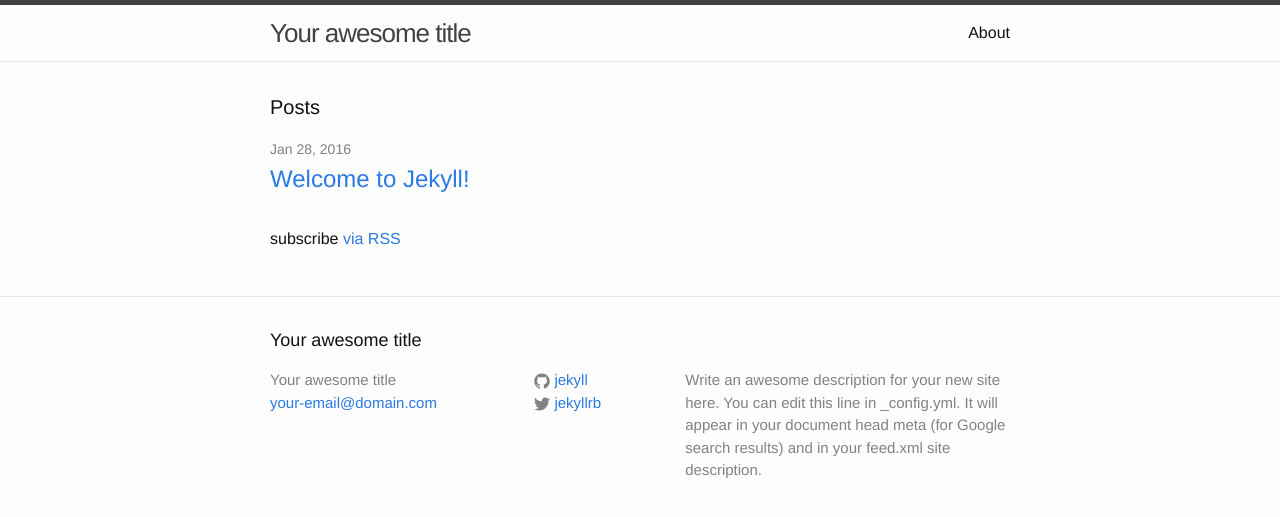
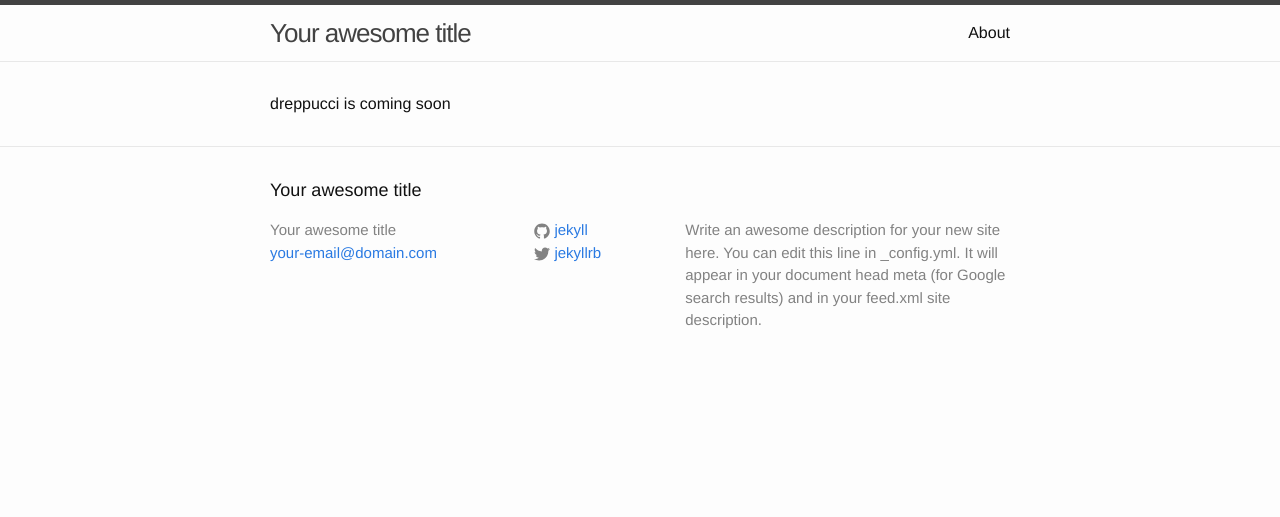
Before and after one commit to dreppucci/dreppucci.github.io, a Jekyll site: the page built from index.html, in a window 1280 px wide. Shown: the top 517 px of the page. Built offline with Jekyll 4.4.1, drawn with Linux system fonts in a browser that asks for light colours.

Commit message:
temporary index

```diff
--- a/index.html
+++ b/index.html
@@ -2,7 +2,7 @@
 layout: default
 ---
 
-<div class="home">
+<!--<div class="home">
 
   <h1 class="page-heading">Posts</h1>
 
@@ -21,3 +21,5 @@ layout: default
   <p class="rss-subscribe">subscribe <a href="{{ "/feed.xml" | prepend: site.baseurl }}">via RSS</a></p>
 
 </div>
+-->
+dreppucci is coming soon
```
